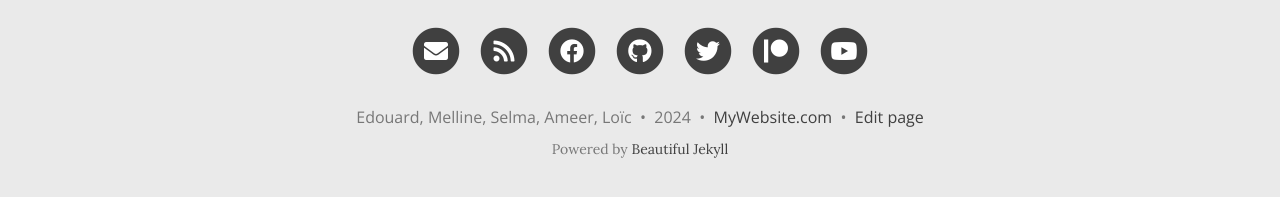
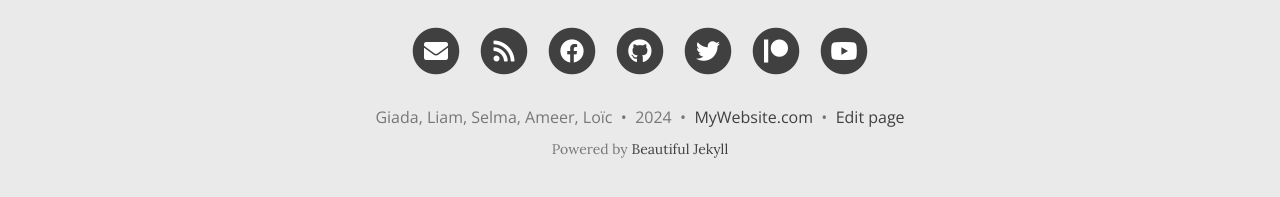
Before and after one commit to epfl-ada/ada-2024-project-thelordsofdata, a Jekyll site: the page built from index.html, in a window 1280 px wide and 900 px high, scrolled down 648 px. Shown: the part 690-887 px from the top of the window. Built offline with Jekyll 4.4.1, drawn with Linux system fonts in a browser that asks for light colours; nearby versions of some CDN libraries; the list of posts is cut into pages by our own code; comment, search, counter and statistics services are not loaded.

Commit message:
Update _config.yml

```diff
--- a/_config.yml
+++ b/_config.yml
@@ -13,7 +13,7 @@
 title: Analyse Impresso
 
 # Your name to show in the footer
-author: Edouard, Melline, Selma, Ameer, Loïc
+author: Giada, Liam, Selma, Ameer, Loïc
 
 ###############################################
 # --- List of links in the navigation bar --- #
```
